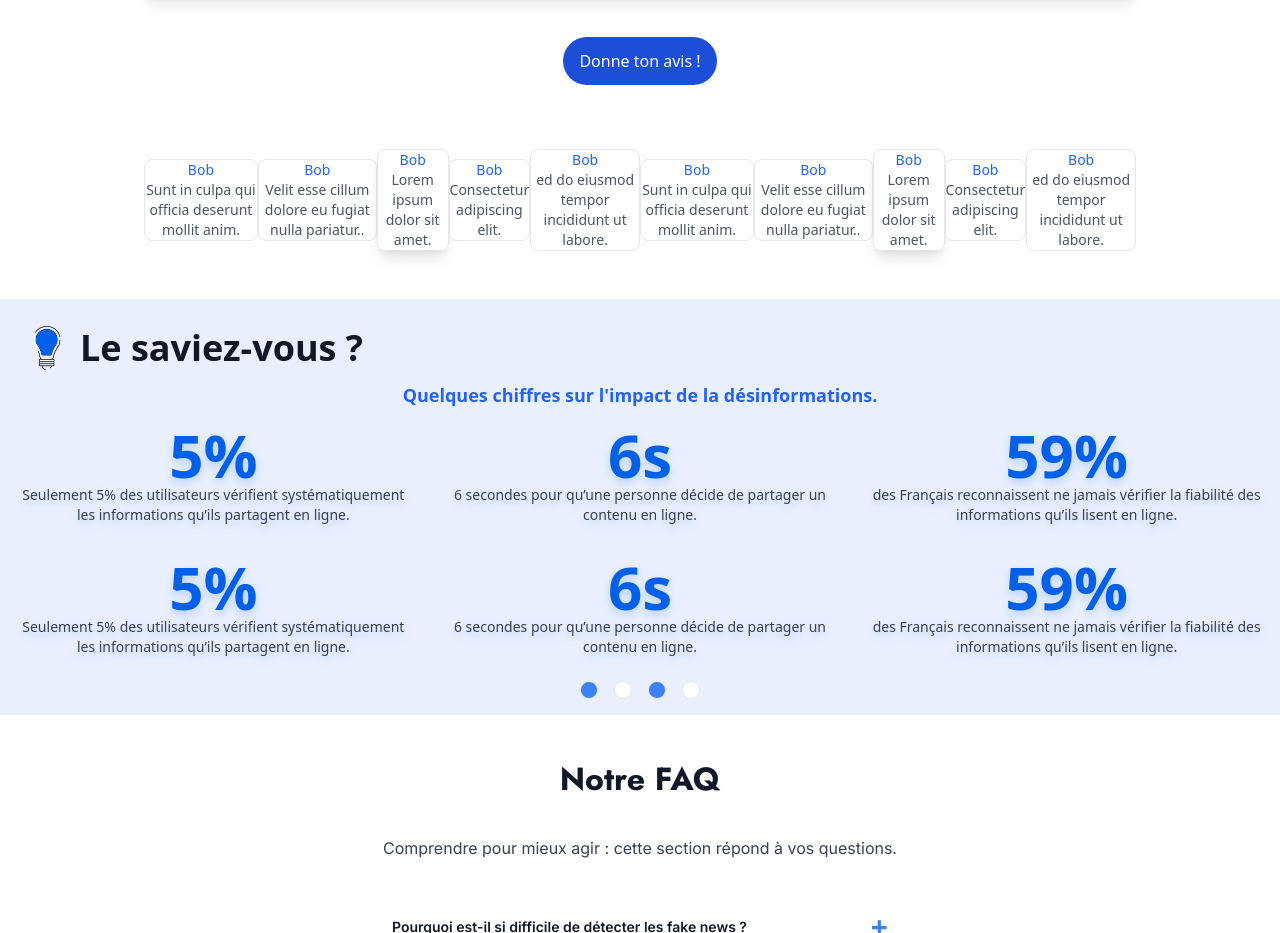
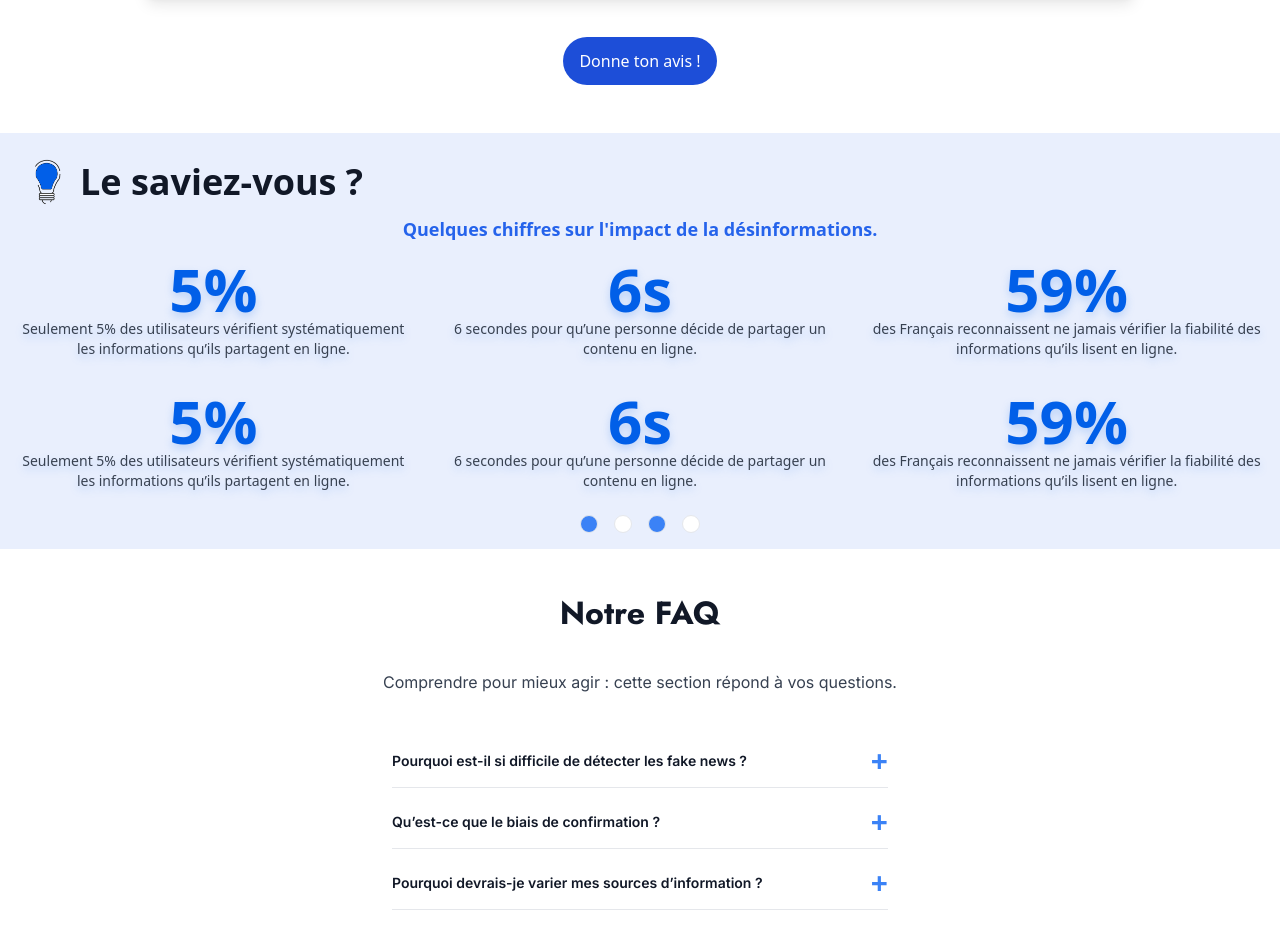
Before and after one commit to SebastienJLOPEZ/Info-focus, a website: page index.html in a window 1280 px wide. Shown: the part 3280-4213 px from the top of the page. Drawn offline with nearby package versions, Linux system fonts and the light colour scheme.

Commit message:
Last Push - Merge obligatory

```diff
--- a/index.html
+++ b/index.html
@@ -526,70 +526,6 @@
         </button>
       </section>
 
-
-      <section class="grid place-items-center gap-6 text-center w-4/5 p-4 space-y-4">
-        <section class="carousel-container w-full max-w-4xl mx-auto py-10" x-data="userCarousel({
-          messages: [
-              {text: 'Lorem ipsum dolor sit amet.', name:'Bob'},
-              {text: 'Consectetur adipiscing elit.', name:'Bob'},
-              {text: 'ed do eiusmod tempor incididunt ut labore.', name:'Bob'},
-              {text: 'Ut enim ad minim veniam.', name:'Bob'},
-              {text: 'Quis nostrud exercitation ullamco laboris.', name:'Bob'},
-              {text: 'Duis aute irure dolor in reprehenderit.', name:'Bob'},
-              {text: 'Excepteur sint occaecat cupidatat non proident.', name:'Bob'},
-              {text: 'Sunt in culpa qui officia deserunt mollit anim.', name:'Bob'},
-              {text: 'Velit esse cillum dolore eu fugiat nulla pariatur..', name:'Bob'},
-          ]
-      })">
-          <!-- Carousel -->
-          <div class="flex justify-center items-center space-x-4">
-              <template x-for="(message, index) in visibleMessages" :key="index">
-                  <div
-                      @click="index === 2 ? next() : prev()"
-                      :class="{
-                          'bg-gray-300 scale-110 shadow-lg cursor-pointer': index === 2,
-                          'bg-white opacity-75': index !== 2
-                      }"
-                      class="flex flex-col justify-center items-center text-center w-40 h-20 rounded-lg border border-gray-300 transition-all duration-300">
-                      <p class="text-sm font-medium text-blue-600" x-text="message.name"></p>
-                      <p class="text-sm font-medium text-gray-600" x-text="message.text"></p>
-                  </div>
-              </template>
-          </div>
-      </section>
-
-      <script>
-          function userCarousel(config) {
-              return {
-                  messages: config.messages,
-                  centerIndex: 0, // Start with the first message in the center
-                  get visibleMessages() {
-                      const len = this.messages.length;
-                      return [
-                          this.messages[(this.centerIndex - 2 + len) % len],
-                          this.messages[(this.centerIndex - 1 + len) % len],
-                          this.messages[this.centerIndex],
-                          this.messages[(this.centerIndex + 1) % len],
-                          this.messages[(this.centerIndex + 2) % len],
-                      ];
-                  },
-                  next() {
-                      this.centerIndex = (this.centerIndex + 1) % this.messages.length;
-                  },
-                  prev() {
-                      this.centerIndex =
-                          (this.centerIndex - 1 + this.messages.length) % this.messages.length;
-                  },
-              };
-          }
-      </script>
-
-
-    </section>
-
-
-
-
       <!-- Section Le saviez-vous ? -->
       <section
         class="section-info grid place-items-center w-full text-center p-4 space-y-4 bg-[#e9effd]"
```
